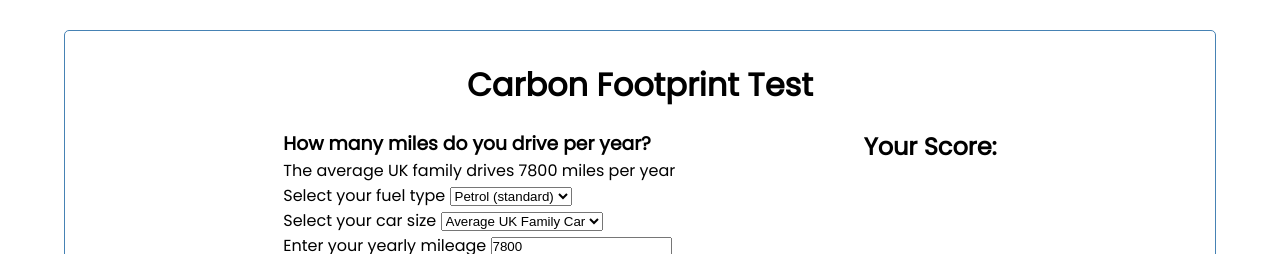
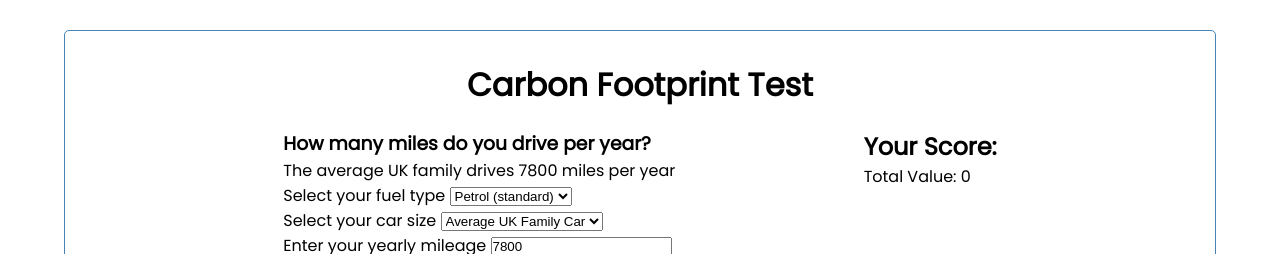
Before and after one commit to mldrenth/carbon_footprint_app, a React (Create React App) app in the folder client/: page / in a window 1280 px wide. Shown: the top 254 px of the page. Built offline with nearby package versions, Linux system fonts and the light colour scheme; no server answers.

Commit message:
Pulling correct data down

```diff
--- a/client/src/components/CalculatorDisplay.js
+++ b/client/src/components/CalculatorDisplay.js
@@ -1,11 +1,12 @@
 import React from 'react';
 
-const CalculatorDisplay = () => {
+const CalculatorDisplay = ({electricityValue, carValue, dietValue, flyingValue, totalValue}) => {
 
 
     return (
         <div>
             <h2>Your Score:</h2>
+            <p>Total Value: {totalValue}</p>
         </div>
     )
 }
--- a/client/src/containers/MainContainer.js
+++ b/client/src/containers/MainContainer.js
@@ -9,7 +9,7 @@ import './MainContainer.css'
 const MainContainer = () => {
     const [climateData, setClimateData] = useState([])
     const [electricityValue, setElectricityValue] = useState(0)
-    const [carValue, setCarValue ] = useState(0)
+    const [carValue, setCarValue] = useState(0)
     const [dietValue, setDietValue] = useState(0)
     const [flyingValue, setFlyingValue] = useState(0)
     const [totalValue, setTotalValue] = useState(0)
@@ -19,6 +19,10 @@ const MainContainer = () => {
             setClimateData(climateData);
         });
     }, []);
+
+    useEffect(() => {
+        handleTotalCalculation()
+    }, [electricityValue, carValue, dietValue, flyingValue])
 
     const handleElectricityCalculation = (electricityUsage) => {
         const newElectricityValue = calculateElectricityValue(electricityUsage)
@@ -55,7 +59,12 @@ const MainContainer = () => {
                 handleFlyingCalculation={handleFlyingCalculation}
                 handleTotalCalculation={handleTotalCalculation}
                 climateData={climateData} />
-        <CalculatorDisplay/>
+            <CalculatorDisplay
+                electricityValue={electricityValue}
+                carValue={carValue}
+                dietValue={dietValue}
+                flyingValue={flyingValue}
+                totalValue={totalValue} />
         </div>
 
     )
```
Lines whose indentation alone changed are shown as unchanged.
